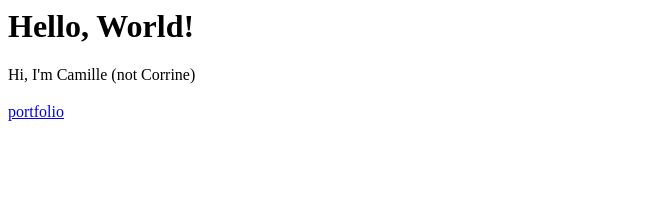
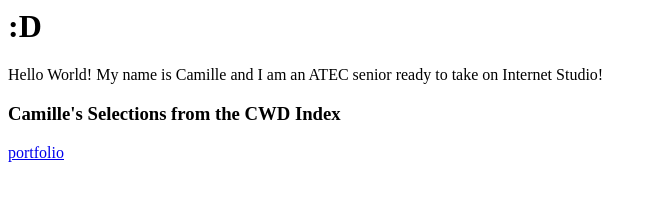
Before and after one commit to not-camellias/hello-world, a plain HTML site: page index.html in a window 1280 px wide. Shown: the whole page, without its empty margins (0-657 px from the left). Drawn offline with Linux system fonts and the light colour scheme.

Commit message:
redid first text

```diff
--- a/index.html
+++ b/index.html
@@ -5,9 +5,9 @@
   </head>
 
   <body>
-    <h1>Hello, World!</h1>
-    <p>Hi, I'm Camille (not Corrine) </p>
-    <h3> </h3>
+    <h1>:D</h1>
+    <p>Hello World! My name is Camille and I am an ATEC senior ready to take on Internet Studio!  </p>
+    <h3>Camille's Selections from the CWD Index </h3>
     <p> <a href = "https://www.camelliasgrace.com/"> portfolio </a>
     </p>
   </body>
```
